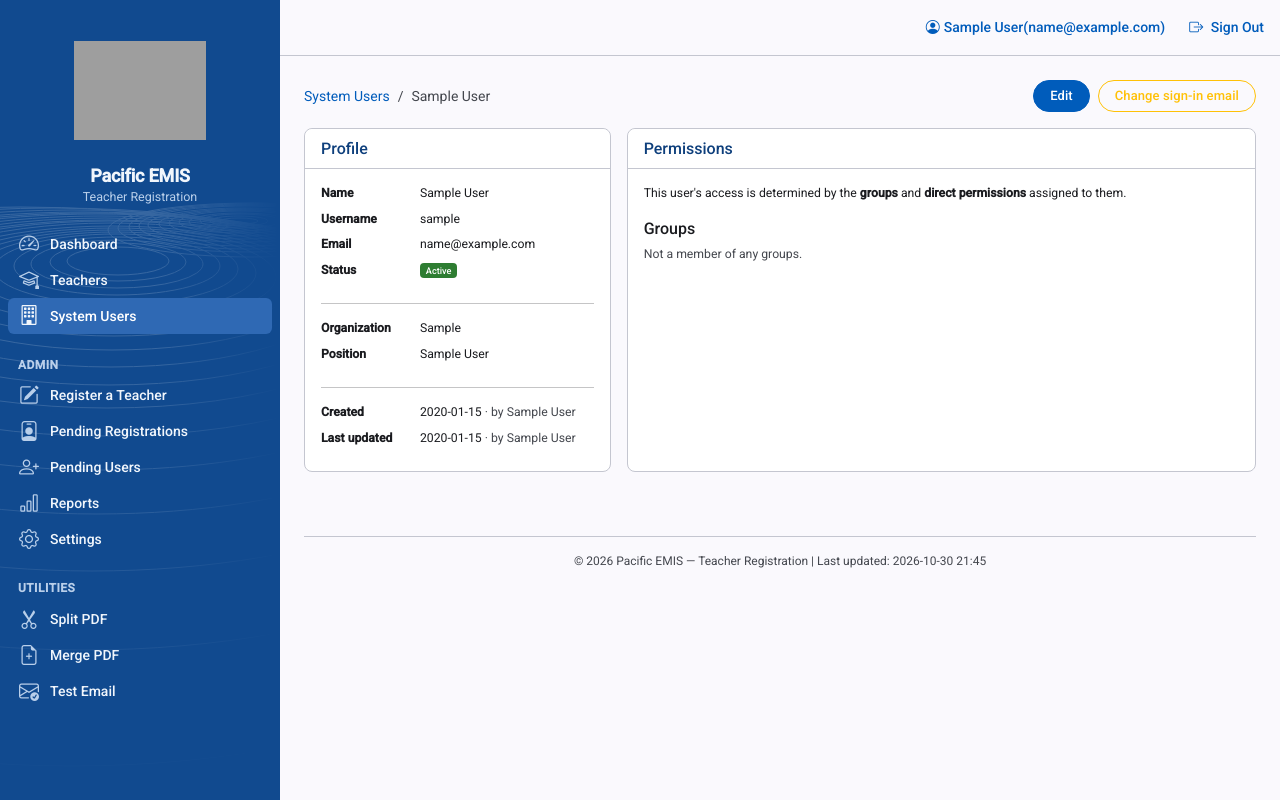
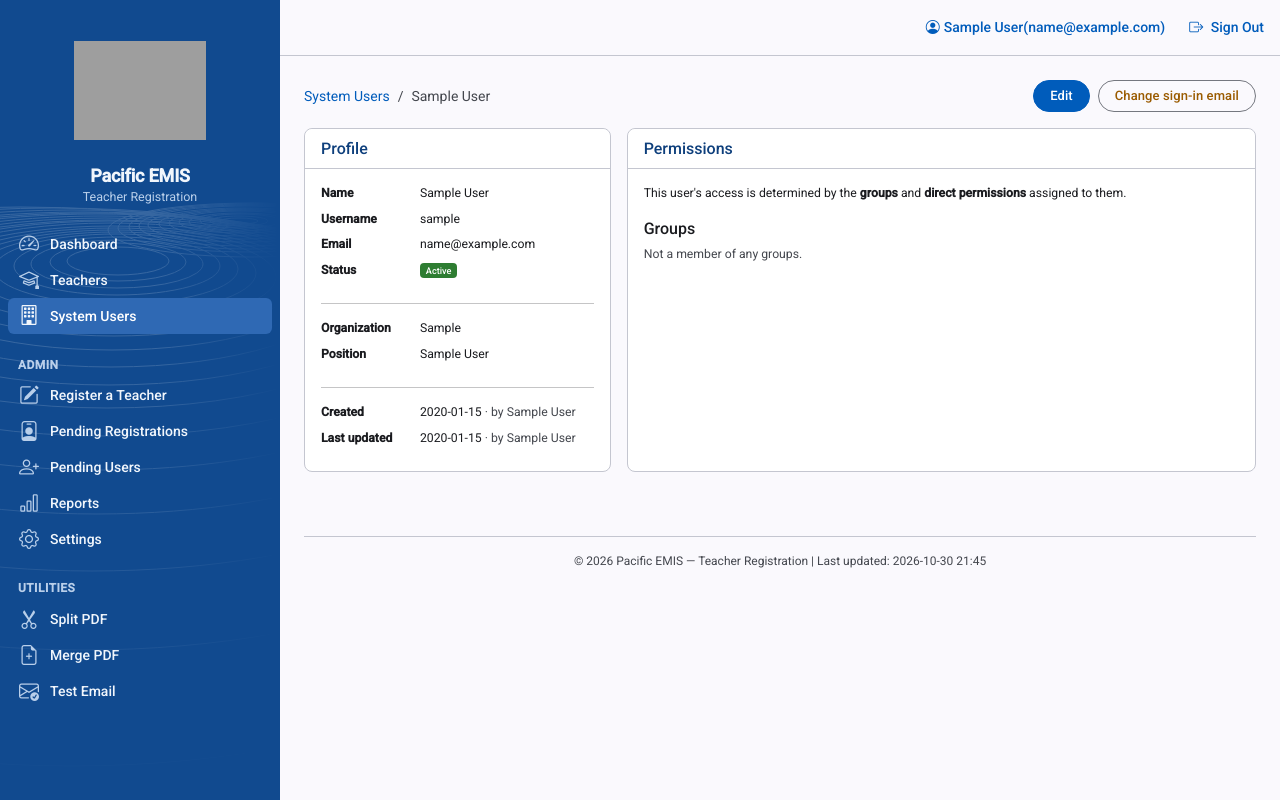
Before and after one commit to PacificEMIS/pacific-emis-teacher-registration, a Django app: page /core/system-users/1/ in a window 1280 px wide. Run offline with Django 5.2, Linux system fonts and the light colour scheme; a user stored in the database is signed in; tables that the repository leaves empty hold one stand-in row (values such as "Sample post"); parts of the project's set-up code (start-up, migrations or seed data) failed here and were passed over; grey boxes are pictures that could not be loaded.

Commit message:
fix(ui): draw warning and dark outline buttons like the other outlined buttons

```diff
--- a/static/app/theme.css
+++ b/static/app/theme.css
@@ -245,6 +245,29 @@ h1, h2, h3, h4, h5, h6,
   --bs-btn-active-border-color: var(--emis-sys-outline);
 }
 
+/* a caution: a dark amber that reads on white, the same outline and tint as the rest */
+.btn-outline-warning {
+  --bs-btn-color: #9a5b00;
+  --bs-btn-border-color: var(--emis-sys-outline);
+  --bs-btn-hover-color: #9a5b00;
+  --bs-btn-hover-bg: rgba(154, 91, 0, 0.08);
+  --bs-btn-hover-border-color: var(--emis-sys-outline);
+  --bs-btn-active-color: #9a5b00;
+  --bs-btn-active-bg: rgba(154, 91, 0, 0.12);
+  --bs-btn-active-border-color: var(--emis-sys-outline);
+}
+
+.btn-outline-dark {
+  --bs-btn-color: var(--emis-sys-on-surface);
+  --bs-btn-border-color: var(--emis-sys-outline);
+  --bs-btn-hover-color: var(--emis-sys-on-surface);
+  --bs-btn-hover-bg: rgba(26, 27, 31, 0.08);
+  --bs-btn-hover-border-color: var(--emis-sys-outline);
+  --bs-btn-active-color: var(--emis-sys-on-surface);
+  --bs-btn-active-bg: rgba(26, 27, 31, 0.12);
+  --bs-btn-active-border-color: var(--emis-sys-outline);
+}
+
 .btn-link {
   --bs-btn-color: var(--emis-sys-primary);
   --bs-btn-hover-color: var(--emis-sys-on-primary-container);
```
